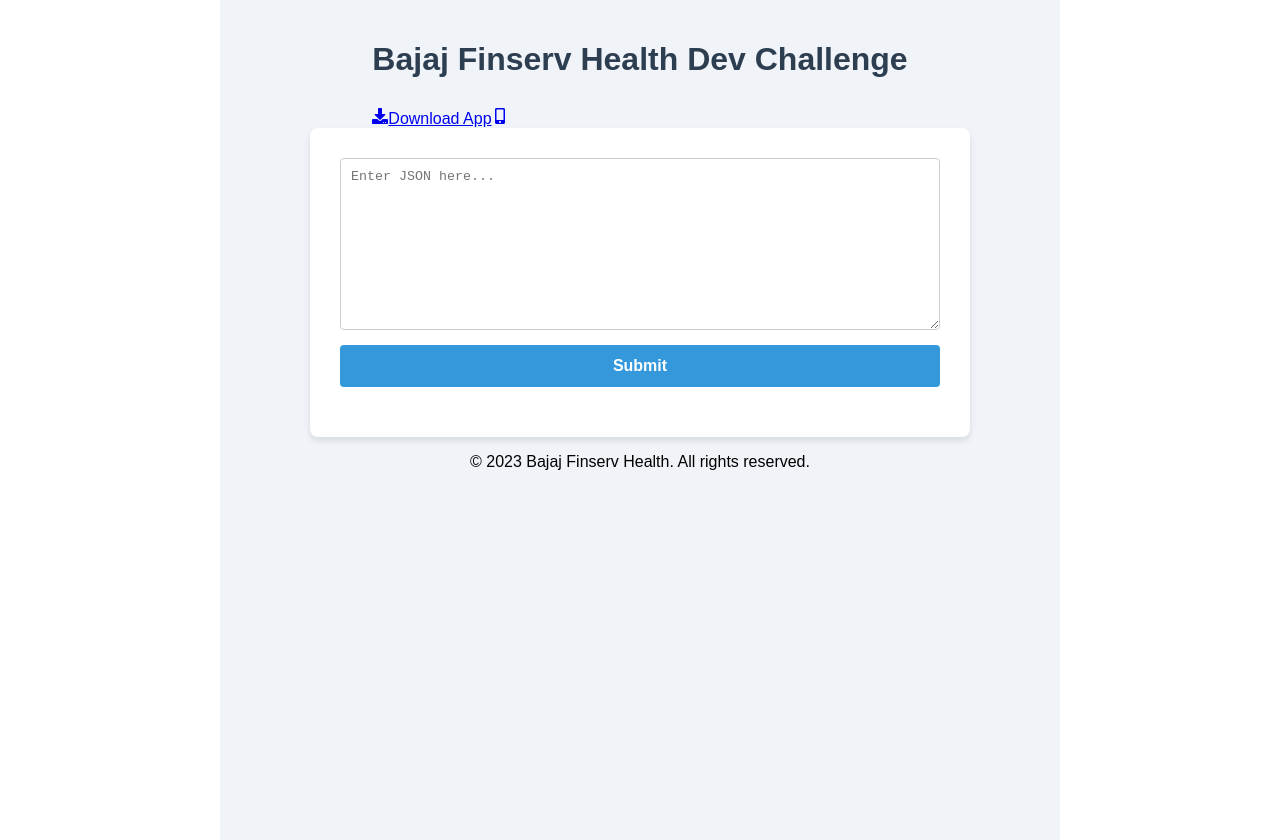
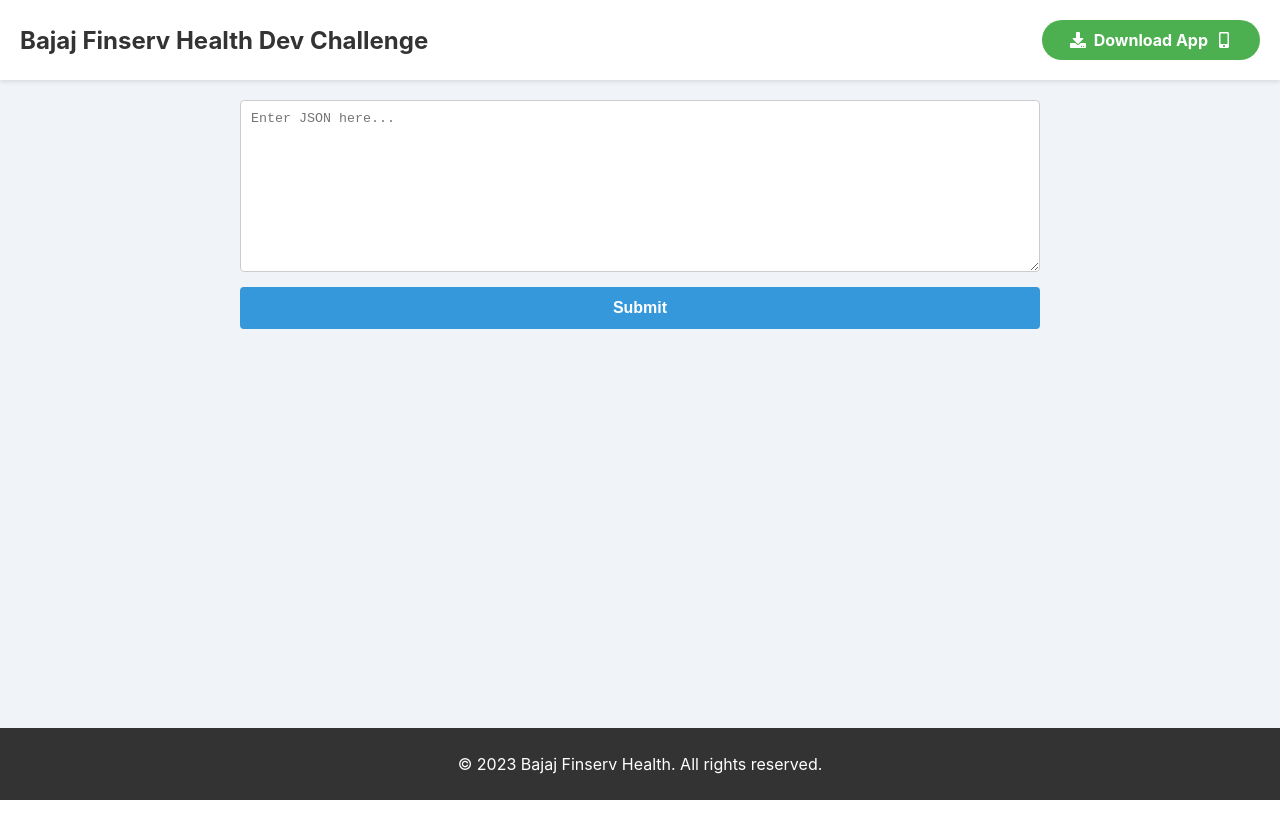
Before and after one commit to mehuldadlani/bajaj-oa, a React (Create React App) app in the folder frontend/: page / in a window 1280 px wide. After the commit the page ends 800 px from the top, so only its background shows below. Built offline with nearby package versions, Linux system fonts and the light colour scheme.

Commit message:
Update App.module.css

```diff
--- a/frontend/src/App.module.css
+++ b/frontend/src/App.module.css
@@ -1,30 +1,61 @@
 .app {
-    max-width: 800px;
-    margin: 0 auto;
-    padding: 20px;
-    font-family: Arial, sans-serif;
-    background-color: #f0f4f8;
-    min-height: 100vh;
   display: flex;
   flex-direction: column;
+  min-height: 100vh;
+  background-color: #f0f4f8;
+}
+
+.header {
+  background-color: #ffffff;
+  padding: 20px;
+  box-shadow: 0 2px 4px rgba(0, 0, 0, 0.1);
+  display: flex;
+  justify-content: space-between;
   align-items: center;
 }
 
 .title {
-    color: #2c3e50;
-    text-align: center;
-    margin-bottom: 30px;
-    animation: fadeIn 1s ease-out;
+  font-size: 24px;
+  color: #333;
+  margin: 0;
+}
+
+.downloadButton {
+  display: flex;
+  align-items: center;
+  background-color: #4CAF50;
+  color: white;
+  padding: 10px 20px;
+  border-radius: 50px;
+  text-decoration: none;
+  font-weight: bold;
+  transition: all 0.3s ease;
+}
+
+.downloadButton:hover {
+  background-color: #45a049;
+  transform: translateY(-2px);
+  box-shadow: 0 4px 8px rgba(0, 0, 0, 0.2);
+}
+
+.icon {
+  margin: 0 8px;
 }
 
 .container {
-    background-color: white;
-    padding: 30px;
-    border-radius: 8px;
-    box-shadow: 0 4px 6px rgba(0, 0, 0, 0.1);
+  flex-grow: 1;
+  padding: 20px;
+  max-width: 800px;
+  margin: 0 auto;
   width: 100%;
-    max-width: 600px;
-    animation: slideUp 0.5s ease-out;
+}
+
+.footer {
+  background-color: #333;
+  color: white;
+  text-align: center;
+  padding: 10px;
+  margin-top: auto;
 }
 
   @keyframes fadeIn {
```
Lines whose indentation alone changed are shown as unchanged.
